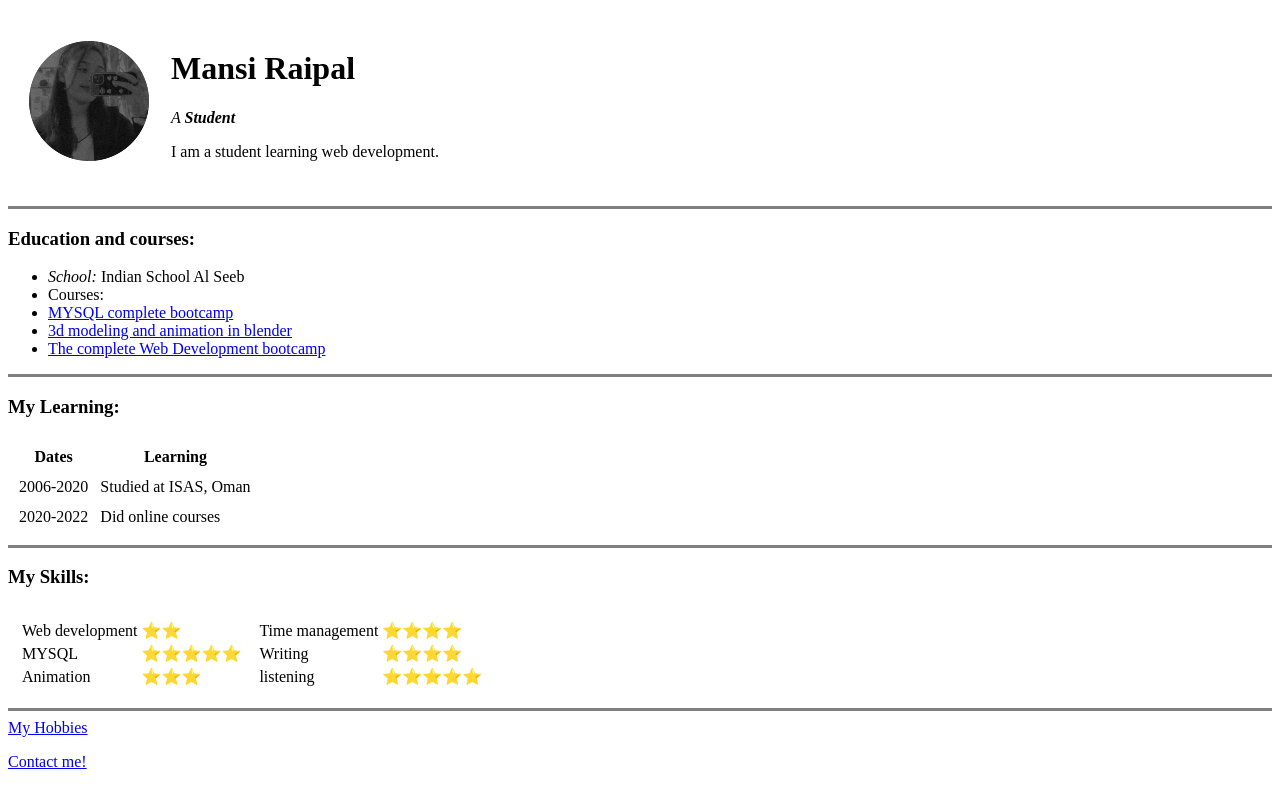
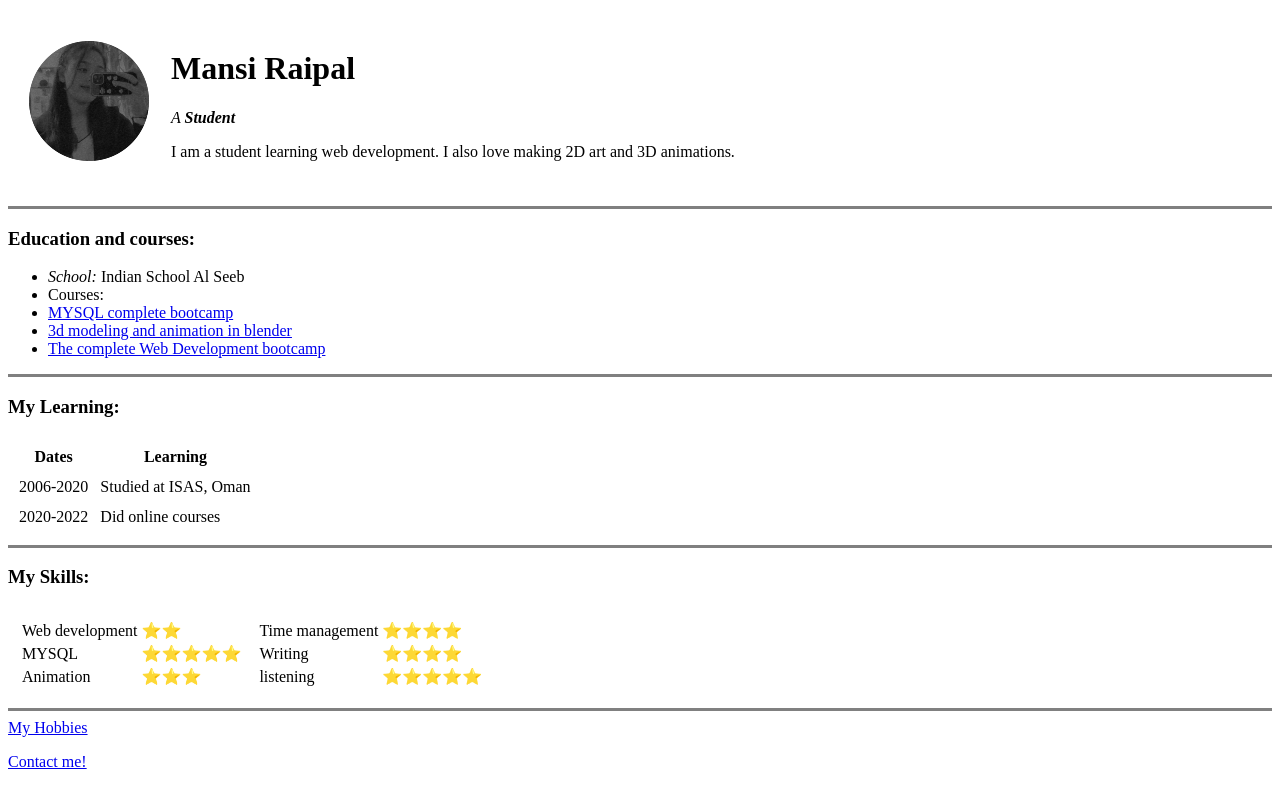
Before and after one commit to mansiraipal/cv, a plain HTML site: page index.html in a window 1280 px wide. Drawn offline with Linux system fonts and the light colour scheme.

Commit message:
Update index.html

```diff
--- a/index.html
+++ b/index.html
@@ -11,7 +11,7 @@
             <td><img src="images/mansi.png" alt="Mansi's profile picture"></td>
             <td><h1>Mansi Raipal</h1>
                 <p><em>A <strong>Student</strong></em></p>
-                <p>I am a student learning web development.</p></td>
+                <p>I am a student learning web development. I also love making 2D art and 3D animations.</p></td>
         </tr>
     </table>
 
```
